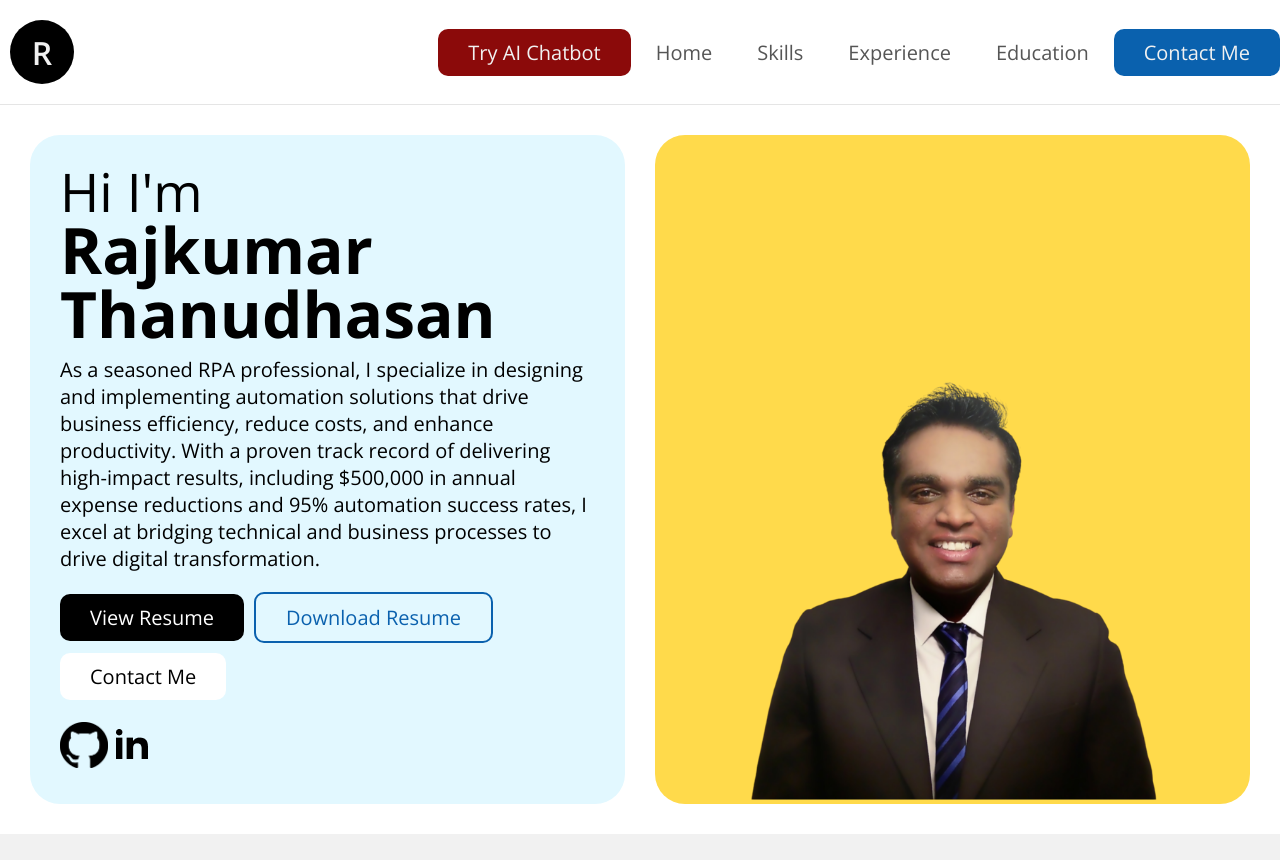
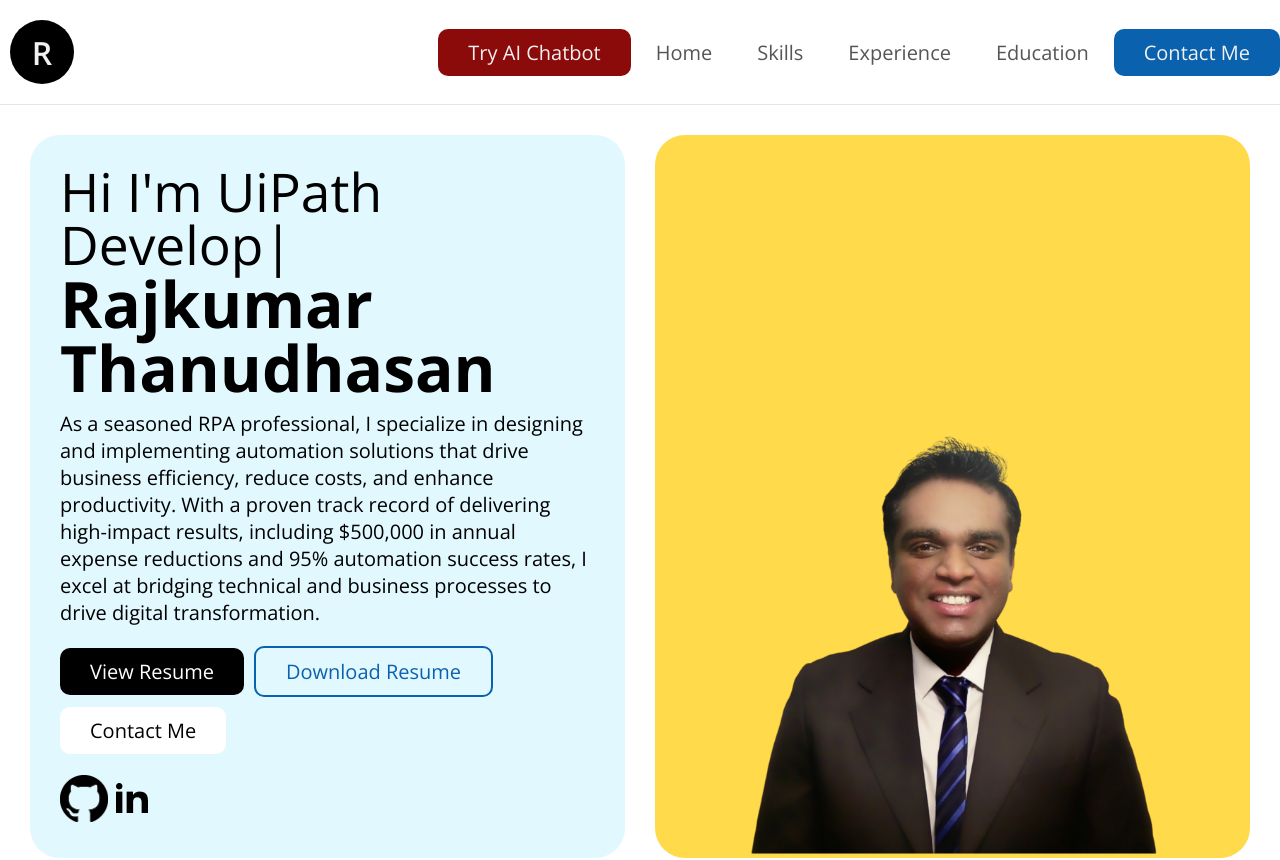
Before and after one commit to rthanudhasan/ResumeWebsiteAI, a Next.js app: page / in a window 1280 px wide. Shown: the top 860 px of the page. Built offline with nearby package versions, Linux system fonts and the light colour scheme; no server answers.

Commit message:
Add typing animation for job roles
Implement typing effect for role display on homepage.

```diff
--- a/app/page.js
+++ b/app/page.js
@@ -1,11 +1,51 @@
 "use client";
-import { useState } from "react";
+import { useEffect, useState } from "react";
 import Image from "next/image";
 
 export default function Home() {
 
   const [menuOpen, setMenuOpen] = useState(false);
   const [ messageInput, setMessageInput ] = useState('');
+	  const typedPhrases = [
+    "RPA Lead",
+    "Automation Architect",
+    "UiPath Developer",
+    "AI + Automation Builder",
+  ];
+
+  const [typedText, setTypedText] = useState("");
+  const [typedIndex, setTypedIndex] = useState(0);
+  const [charIndex, setCharIndex] = useState(0);
+  const [isDeleting, setIsDeleting] = useState(false);
+
+  useEffect(() => {
+    const currentPhrase = typedPhrases[typedIndex];
+    const speed = isDeleting ? 45 : 90;
+
+    const timer = setTimeout(() => {
+      if (!isDeleting) {
+        const nextText = currentPhrase.slice(0, charIndex + 1);
+        setTypedText(nextText);
+        setCharIndex((prev) => prev + 1);
+
+        if (nextText === currentPhrase) {
+          setTimeout(() => setIsDeleting(true), 1000);
+        }
+      } else {
+        const nextText = currentPhrase.slice(0, charIndex - 1);
+        setTypedText(nextText);
+        setCharIndex((prev) => prev - 1);
+
+        if (nextText === "") {
+          setIsDeleting(false);
+          setTypedIndex((prev) => (prev + 1) % typedPhrases.length);
+          setCharIndex(0);
+        }
+      }
+    }, speed);
+
+    return () => clearTimeout(timer);
+  }, [charIndex, isDeleting, typedIndex]);
 
   const [messages, setMessages] = useState([
 		{
@@ -74,9 +114,13 @@ export default function Home() {
         <section className="hero container">
           <div className="hero-blue">
             <div>
-              <h1><small>Hi I'm</small>
-                Rajkumar Thanudhasan
-              </h1>
+              <h1>
+				  <small>
+				    Hi I'm <span className="typed-role">{typedText}</span>
+				    <span className="typing-cursor">|</span>
+				  </small>
+				  Rajkumar Thanudhasan
+				</h1>
               <p>
                 As a seasoned RPA professional, I specialize in designing and implementing automation solutions that drive business efficiency, reduce costs, and enhance productivity. <span>With a proven track record of delivering high-impact results, including $500,000 in annual expense reductions and 95% automation success rates, I excel at bridging technical and business processes to drive digital transformation.</span>
               </p>
```
